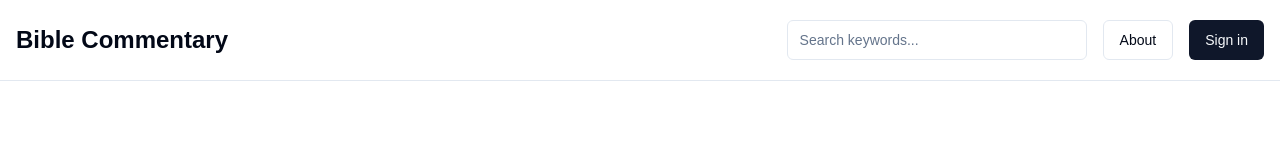
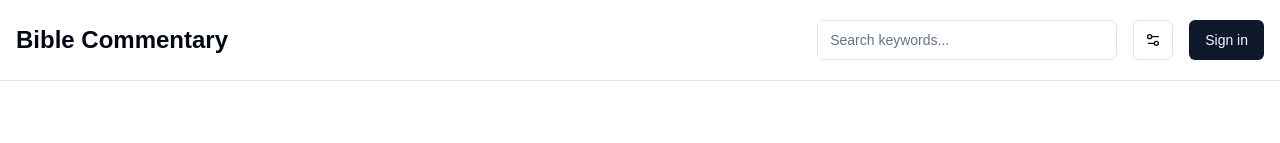
Before and after one commit to mapk/bible-commentary, a Next.js app: page / in a window 1280 px wide. Shown: the top 143 px of the page. Built offline with nearby package versions, Linux system fonts and the light colour scheme; no server answers.

Commit message:
Moved header items around for better navigation

```diff
--- a/package.json
+++ b/package.json
@@ -14,6 +14,7 @@
     "@radix-ui/react-popover": "1.1.15",
     "@radix-ui/react-scroll-area": "1.1.0",
     "@radix-ui/react-select": "2.1.1",
+    "@radix-ui/react-separator": "1.1.8",
     "@radix-ui/react-slot": "1.1.0",
     "@radix-ui/react-switch": "1.2.6",
     "@radix-ui/react-toast": "1.2.7",
--- a/src/components/Header.tsx
+++ b/src/components/Header.tsx
@@ -14,7 +14,7 @@ import {
   PopoverTrigger,
 } from "@/components/ui/popover";
 import { Switch } from "@/components/ui/switch";
-import { Label } from "@/components/ui/label";
+import { Settings2 } from "lucide-react";
 
 interface HeaderProps {
   showChiasms?: boolean;
@@ -90,33 +90,40 @@ export default function Header({
               className="w-full md:w-[300px]"
             />
           </form>
-          {user && onToggleChiasms && (
-            <div className="flex items-center space-x-2">
+          <Popover>
+            <PopoverTrigger asChild>
+              <Button variant="outline" size="icon">
+                <Settings2 className="h-4 w-4" />
+              </Button>
+            </PopoverTrigger>
+            <PopoverContent className="w-56" align="end">
+              <div className="flex flex-col space-y-2">
+                {onToggleChiasms && (
+                  <Button
+                    variant="outline"
+                    className="w-full justify-between pr-2"
+                    onClick={() => onToggleChiasms(!showChiasms)}
+                  >
+                    <span>Show Chiasms</span>
                     <Switch
                       id="show-chiasms"
                       checked={showChiasms}
                       onCheckedChange={onToggleChiasms}
+                      className="scale-75"
                     />
-              <Label htmlFor="show-chiasms" className="cursor-pointer">
-                Show Chiasms
-              </Label>
-            </div>
+                  </Button>
                 )}
-          <Button variant="outline" asChild>
+                <Button
+                  variant="outline"
+                  className="w-full justify-start"
+                  asChild
+                >
                   <Link href="/about">About</Link>
                 </Button>
+              </div>
+            </PopoverContent>
+          </Popover>
           {user ? (
-            <>
-              <Button variant="outline" asChild className="relative">
-                <Link href="/requests">
-                  Requests
-                  {requestCount > 0 && (
-                    <span className="absolute -top-2 -right-2 bg-blue-500 text-white text-xs rounded-full h-5 w-5 flex items-center justify-center">
-                      {requestCount}
-                    </span>
-                  )}
-                </Link>
-              </Button>
             <Popover>
               <PopoverTrigger asChild>
                 <Button variant="outline" className="capitalize">
@@ -125,6 +132,20 @@ export default function Header({
               </PopoverTrigger>
               <PopoverContent className="w-56" align="end">
                 <div className="flex flex-col space-y-2">
+                  <Button
+                    variant="outline"
+                    className="w-full justify-between relative pr-2"
+                    asChild
+                  >
+                    <Link href="/requests">
+                      <span>View Requests</span>
+                      {requestCount > 0 && (
+                        <span className="bg-blue-500 text-white text-xs rounded-full h-5 w-5 flex items-center justify-center">
+                          {requestCount}
+                        </span>
+                      )}
+                    </Link>
+                  </Button>
                   {onCreateChiasm && (
                     <Button
                       variant="outline"
@@ -144,7 +165,6 @@ export default function Header({
                 </div>
               </PopoverContent>
             </Popover>
-            </>
           ) : (
             <Button variant="default" asChild>
               <Link href="/login">Sign in</Link>
```
Also changed, not shown: src/components/ui/button.tsx (+11 -11 lines), 1 other file (tests, documents, lock files or other folders). Lines whose indentation alone changed are shown as unchanged.
